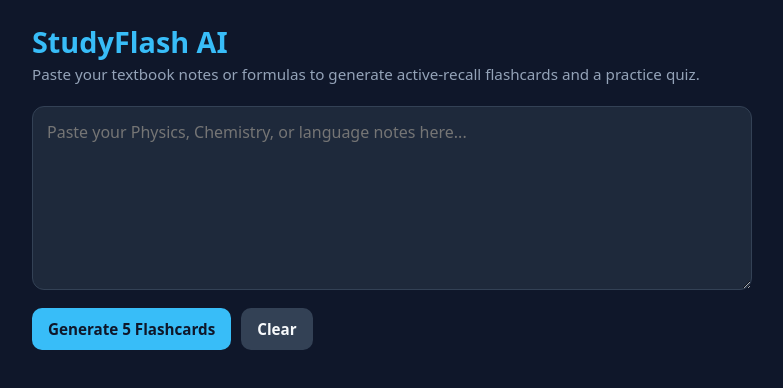
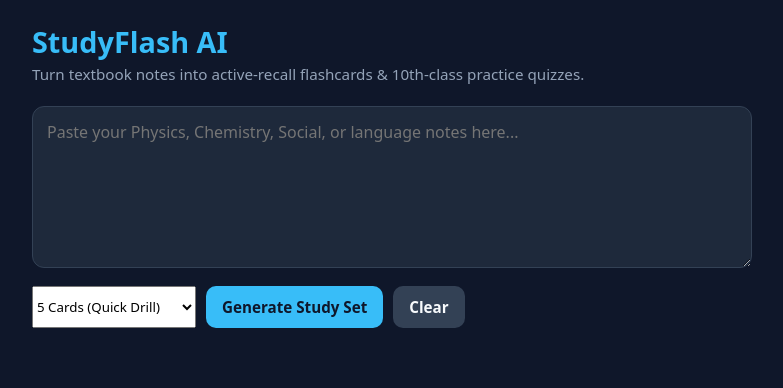
Before and after one commit to manish-max-5/study-flash-ai, a plain HTML site: page index.html in a window 1280 px wide. Shown: the whole page, without its empty margins (248-1031 px from the left). Drawn offline with Linux system fonts and the light colour scheme.

Commit message:
Update index.html

```diff
--- a/index.html
+++ b/index.html
@@ -3,20 +3,24 @@
 <head>
   <meta charset="UTF-8" />
   <meta name="viewport" content="width=device-width, initial-scale=1.0" />
-  <title>StudyFlash AI — Notes to Flashcards & Quiz</title>
+  <title>StudyFlash AI — SSC Notes to Flashcards & Quiz</title>
   <link rel="stylesheet" href="style.css" />
 </head>
 <body>
   <main class="container">
     <header>
       <h1>StudyFlash AI</h1>
-      <p>Paste your textbook notes or formulas to generate active-recall flashcards and a practice quiz.</p>
+      <p>Turn textbook notes into active-recall flashcards &amp; 10th-class practice quizzes.</p>
     </header>
 
     <section class="input-box">
-      <textarea id="notesInput" rows="7" placeholder="Paste your Physics, Chemistry, or language notes here..."></textarea>
+      <textarea id="notesInput" rows="6" placeholder="Paste your Physics, Chemistry, Social, or language notes here..."></textarea>
       <div class="actions">
-        <button id="generateBtn">Generate 5 Flashcards</button>
+        <select id="countSelect" aria-label="Number of cards">
+          <option value="5">5 Cards (Quick Drill)</option>
+          <option value="10">10 Cards (Full Chapter)</option>
+        </select>
+        <button id="generateBtn">Generate Study Set</button>
         <button id="clearBtn" class="secondary">Clear</button>
       </div>
     </section>
@@ -24,9 +28,10 @@
     <div id="statusMsg" class="status"></div>
 
     <div id="modeBar" class="mode-bar hidden">
-      <button id="flashcardsModeBtn" class="mode-btn active">Flashcards Mode</button>
-      <button id="quizModeBtn" class="mode-btn">Quiz Mode (5 MCQs)</button>
+      <button id="flashcardsModeBtn" class="mode-btn active">Flashcards</button>
+      <button id="quizModeBtn" class="mode-btn">Quiz Mode</button>
       <button id="copyAllBtn" class="secondary">Copy Study Pack</button>
+      <button id="shareAppBtn" class="secondary">Share App Link</button>
     </div>
 
     <section id="cardsGrid" class="cards-grid"></section>
```
